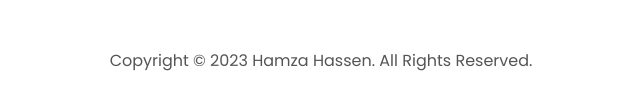
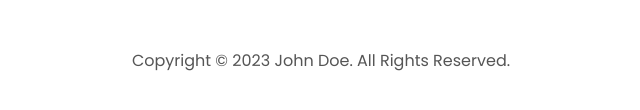
Before and after one commit to Hamza-Hassen/html-css-js-portfolio, a plain HTML site: page index.html in a window 1280 px wide. Shown: the part 4566-4676 px from the top of the page, 319-959 px from the left. Drawn offline with Linux system fonts and the light colour scheme.

Commit message:
index.html

```diff
--- a/index.html
+++ b/index.html
@@ -375,7 +375,7 @@
           </ul>
         </div>
       </nav>
-      <p>Copyright &#169; 2023 Hamza Hassen. All Rights Reserved.</p>
+      <p>Copyright &#169; 2023 John Doe. All Rights Reserved.</p>
     </footer>
     <script src="script.js"></script>
   </body>
```
